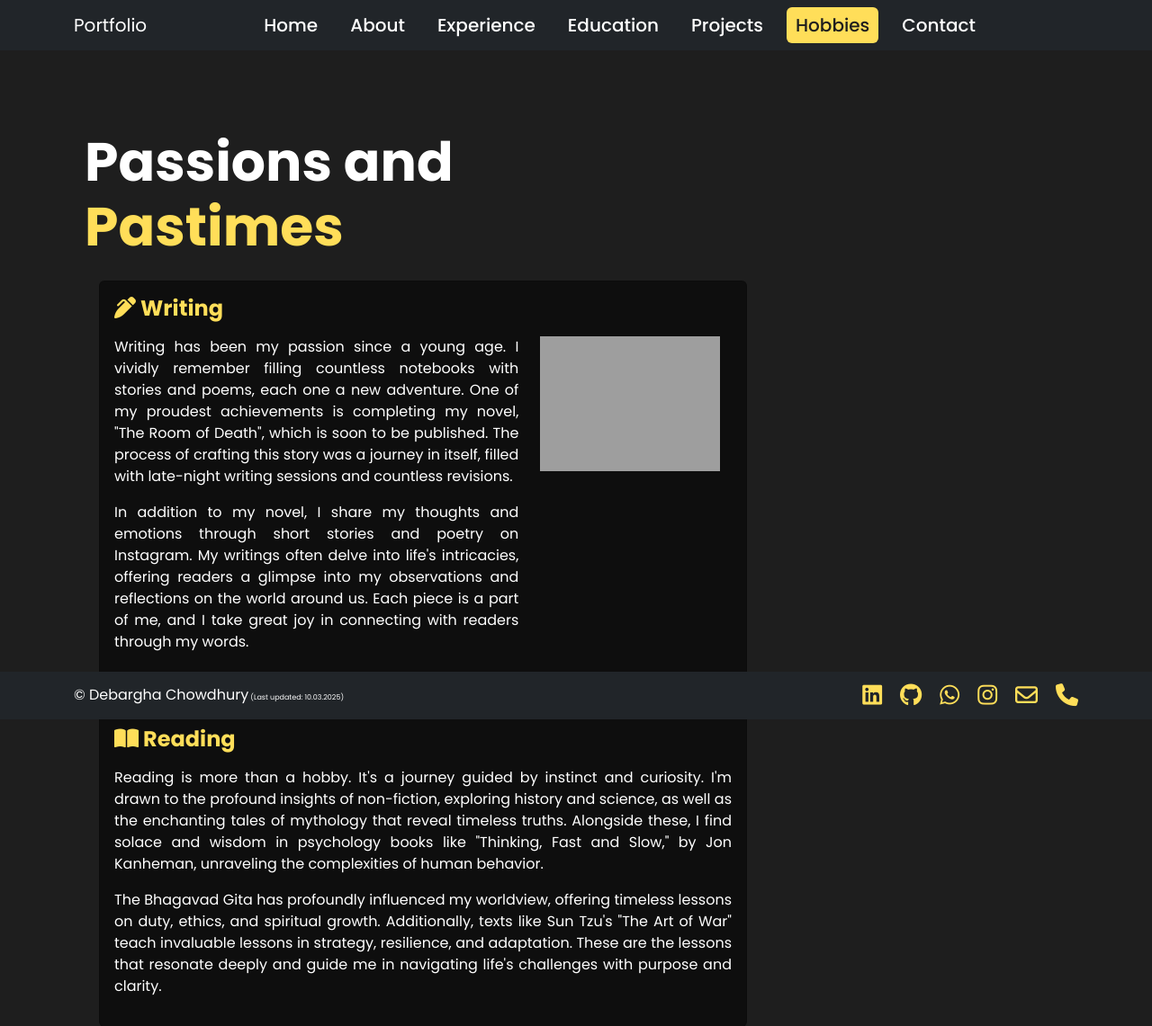
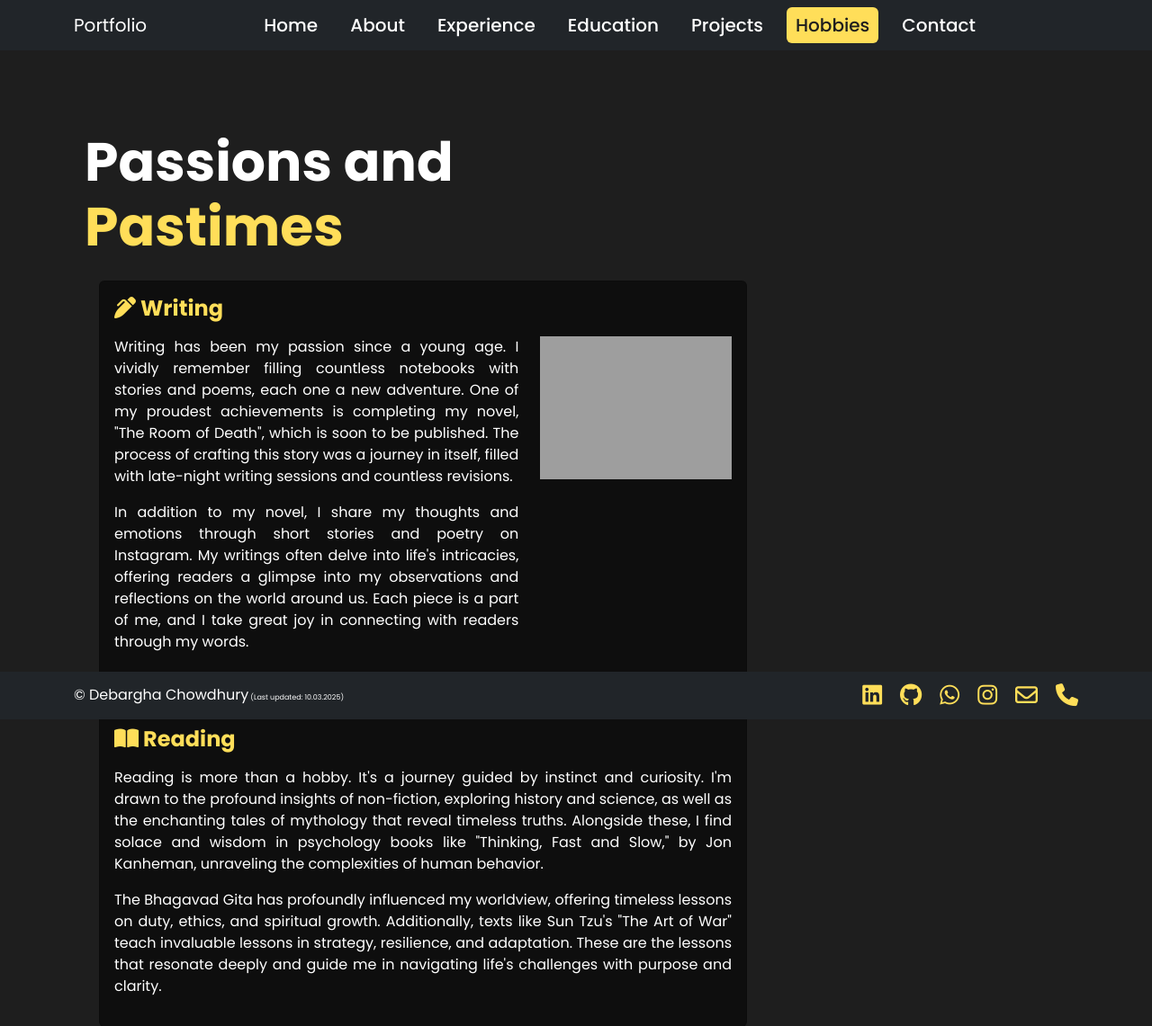
Before and after one commit to debachow-007/Portfolio, a Flask app: page /hobbies in a window 1280 px wide. Shown: the top 1141 px of the page at 90% size. Run offline with Flask 3, Linux system fonts and the light colour scheme; some libraries are stand-ins or nearby versions; grey boxes are pictures that could not be loaded.

Commit message:
Fixed an image in hobbies

```diff
--- a/portfolio/templates/hobbies.html
+++ b/portfolio/templates/hobbies.html
@@ -24,7 +24,7 @@
                         {% if item.images %}
                             {% for image in item.images %}
                                 <figure class="figure">
-                                    <img src="{{ url_for('static', filename='pics/' + image) }}" style="width: 200px;">
+                                    <img src="{{ url_for('static', filename='pics/' + image) }}" style="width: 100%; object-fit: cover;">
                                 </figure>
                             {% endfor %}
                         {% endif %}
```
